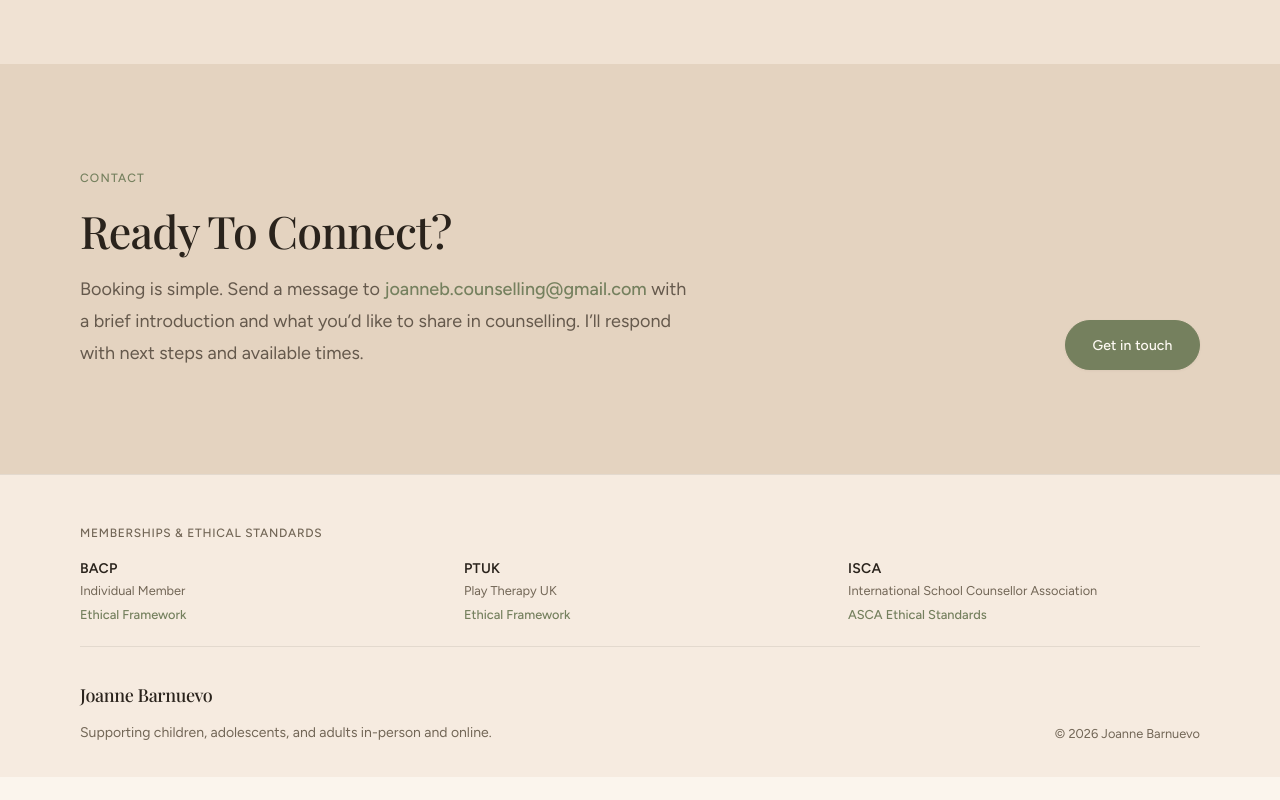
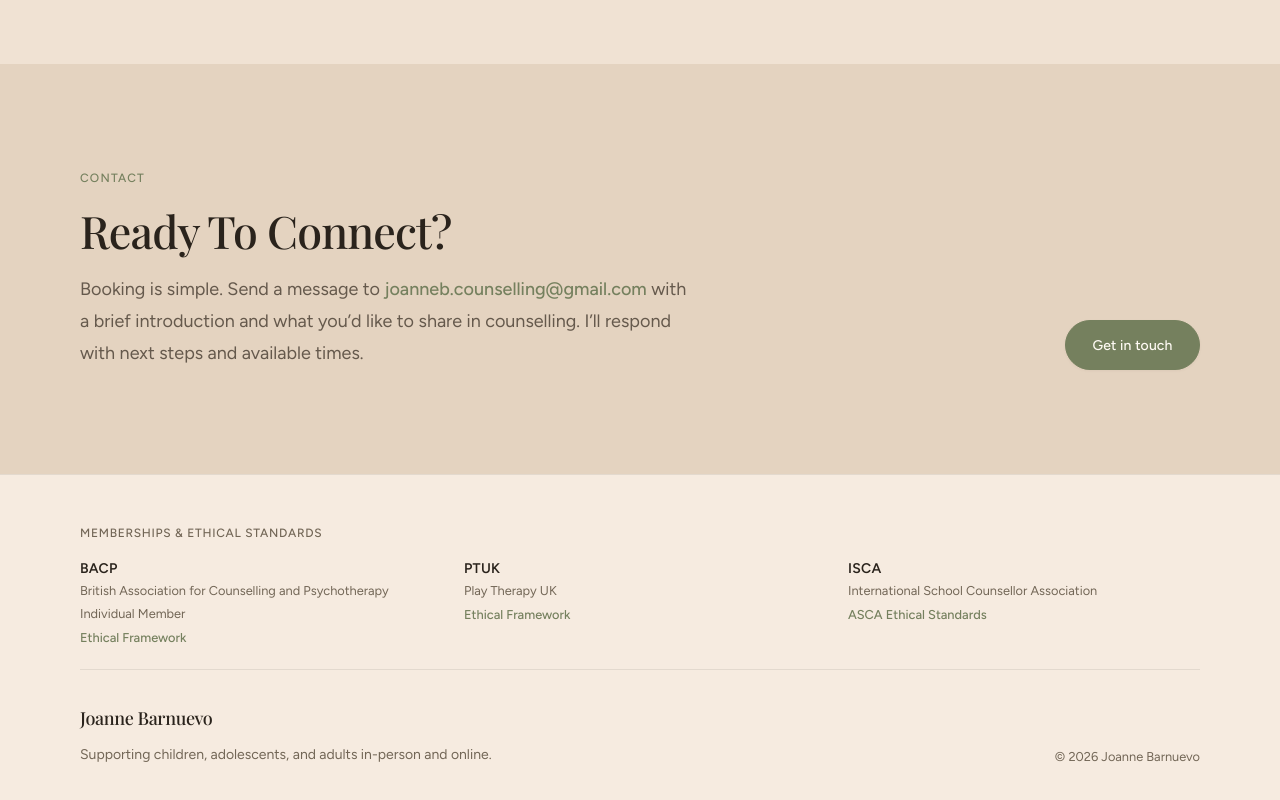
Before and after one commit to joseph-johnson27001/Joanne-s-Counselling-Website, a Vue app: page / in a window 1280 px wide. Shown: the part 3632-4432 px from the top of the page. Before the commit the page ends 4409 px from the top, so only its background shows below. Built offline with nearby package versions, Linux system fonts and the light colour scheme.

Commit message:
Footer memberships

```diff
--- a/src/components/layout/Footer.vue
+++ b/src/components/layout/Footer.vue
@@ -7,9 +7,12 @@
           <li v-for="item in memberships" :key="item.org">
             <span class="membership-org">{{ item.org }}</span>
             <span class="membership-role">{{ item.role }}</span>
+            <span v-if="item.detail" class="membership-detail">{{
+              item.detail
+            }}</span>
             <a
               :href="item.href"
-              class="membership-link"
+              class="brand-link membership-link"
               target="_blank"
               rel="noopener noreferrer"
               >{{ item.linkLabel }}</a
@@ -39,7 +42,8 @@ export default {
       memberships: [
         {
           org: "BACP",
-          role: "Individual Member",
+          role: "British Association for Counselling and Psychotherapy",
+          detail: "Individual Member",
           linkLabel: "Ethical Framework",
           href: "https://www.bacp.co.uk/events-and-resources/ethics-and-standards/ethical-framework-for-the-counselling-professions/",
         },
@@ -155,6 +159,12 @@ export default {
   line-height: 1.4;
 }
 
+.membership-detail {
+  font-size: 0.8rem;
+  color: var(--color-chrome-muted);
+  line-height: 1.4;
+}
+
 .membership-link {
   margin-top: 0.15rem;
   color: var(--color-accent);
```
